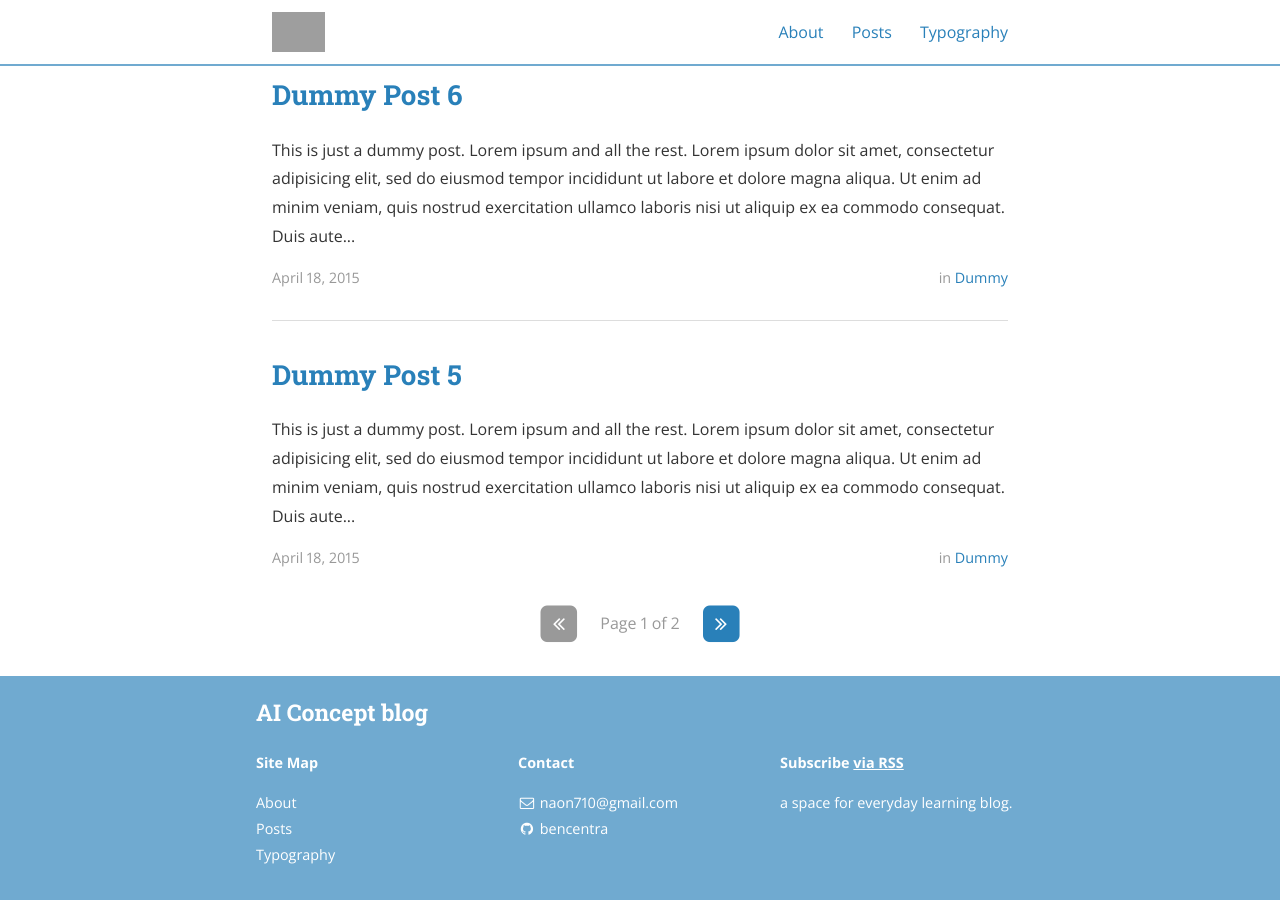
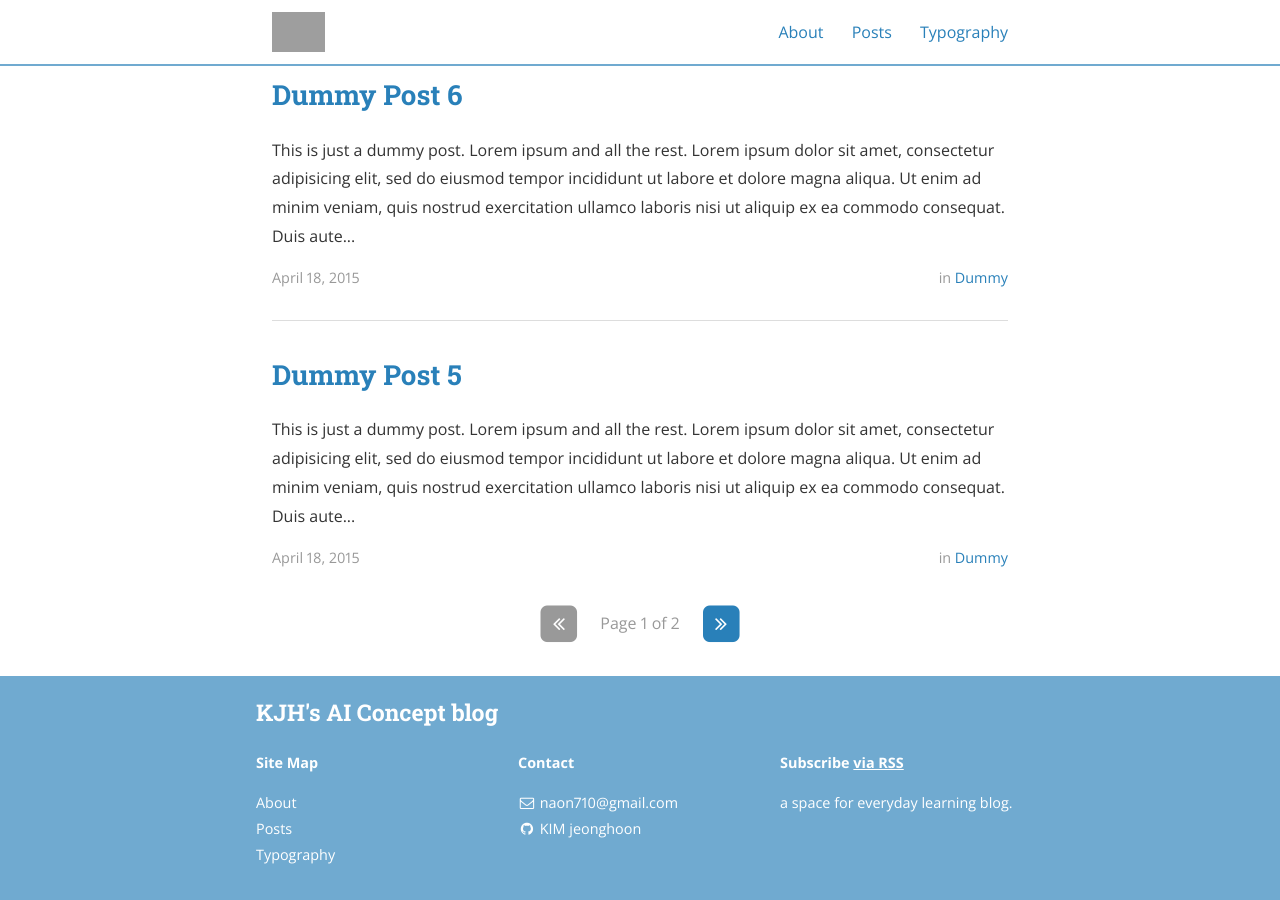
Before and after one commit to jeonghoonkim1211/jeonghoonkim1211.github.io, a Jekyll site: the page built from index.html, in a window 1280 px wide and 900 px high, scrolled down 1249 px. Built offline with Jekyll 4.4.1, drawn with Linux system fonts in a browser that asks for light colours; nearby versions of some CDN libraries; the list of posts is cut into pages by our own code; part of the change alters nothing that is shown; some of the changed text lies outside the part shown; grey boxes are pictures that could not be loaded.

Commit message:
Update _config.yml

```diff
--- a/_config.yml
+++ b/_config.yml
@@ -9,7 +9,7 @@ exclude:
   - "/vendor/"
 
 # Site settings
-title: AI Concept blog
+title: KJH's AI Concept blog
 subtitle: "a space for everyday learning"
 email: naon710@gmail.com
 name: KIM Jeonghoon
@@ -25,7 +25,7 @@ logo: "/assets/_KINLAB.png"
 
 # Build settings
 markdown: kramdown
-inter_post_navigation: false
+inter_post_navigation: true
 highlightjs_theme: "monokai-sublime"
 
 # Pagination Settings
@@ -56,11 +56,11 @@ jekyll-archives:
 descriptions:
  # - cat: jekyll
   - cat: ML
-    desc: "Posts describing Jekyll setup techniques."
+    desc: "ML things."
 
  # - cat: dummy
   - cat: ANN
-    desc: "Just some placeholder posts, lorem ipsum and the rest."
+    desc: "ANN things."
 
 # Social icons and sharing options
 #
@@ -94,7 +94,7 @@ social:
 
   - name: GitHub
     icon: github
-    username: bencentra
+    username: KIM jeonghoon
     url: https://github.com/jeonghoonkim1211
     desc: Fork me on GitHub
     share: false
@@ -111,7 +111,7 @@ social:
     username: ""
     url: ""
     desc: Add me to your Circles
-    share: true
+    share: false
 
   - name: YouTube
     icon: youtube
```
